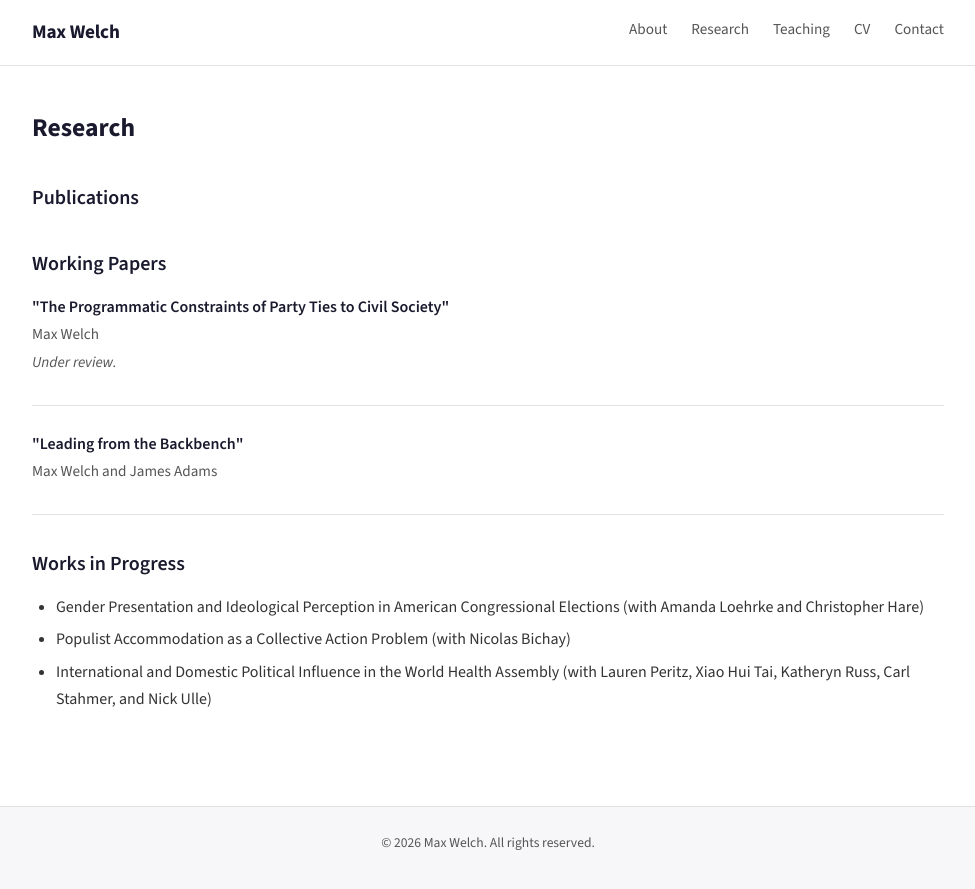
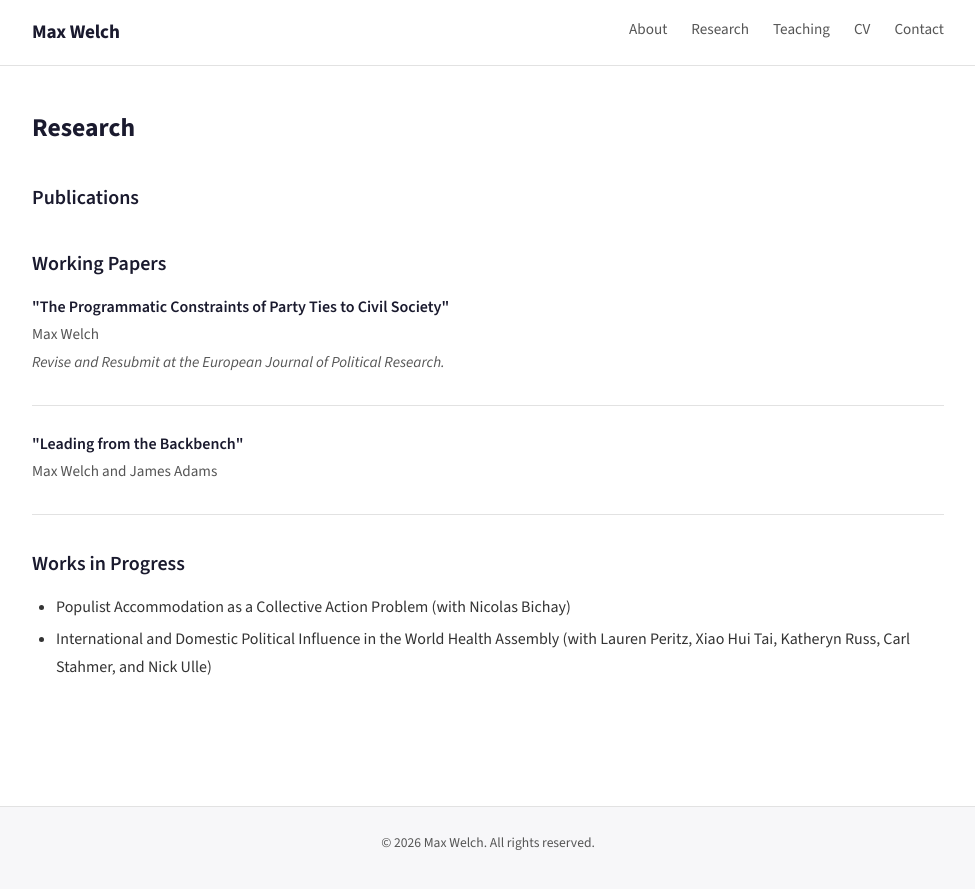
Before and after one commit to max-f-welch/max-f-welch.github.io, a Jekyll site: the page built from research.md, in a window 1280 px wide. Shown: the top 889 px of the page, without its empty margins (152-1127 px from the left). Built offline with Jekyll 4.4.1, drawn with Linux system fonts in a browser that asks for light colours.

Commit message:
Update research.md

```diff
--- a/research.md
+++ b/research.md
@@ -25,7 +25,7 @@ title: Research
 <div class="pub-entry">
   <span class="pub-title">"The Programmatic Constraints of Party Ties to Civil Society"</span><br>
   <span class="pub-authors">Max Welch</span><br>
-  <span class="pub-venue">Under review.</span>
+  <span class="pub-venue">Revise and Resubmit at the European Journal of Political Research.</span>
   <div class="pub-links">
     <!-- <a href="#">Draft</a> -->
   </div>
@@ -44,6 +44,5 @@ title: Research
 
 
 ## Works in Progress
-- Gender Presentation and Ideological Perception in American Congressional Elections (with Amanda Loehrke and Christopher Hare)
 - Populist Accommodation as a Collective Action Problem (with Nicolas Bichay)
 - International and Domestic Political Influence in the World Health Assembly (with Lauren Peritz, Xiao Hui Tai, Katheryn Russ,  Carl Stahmer, and Nick Ulle)
```
